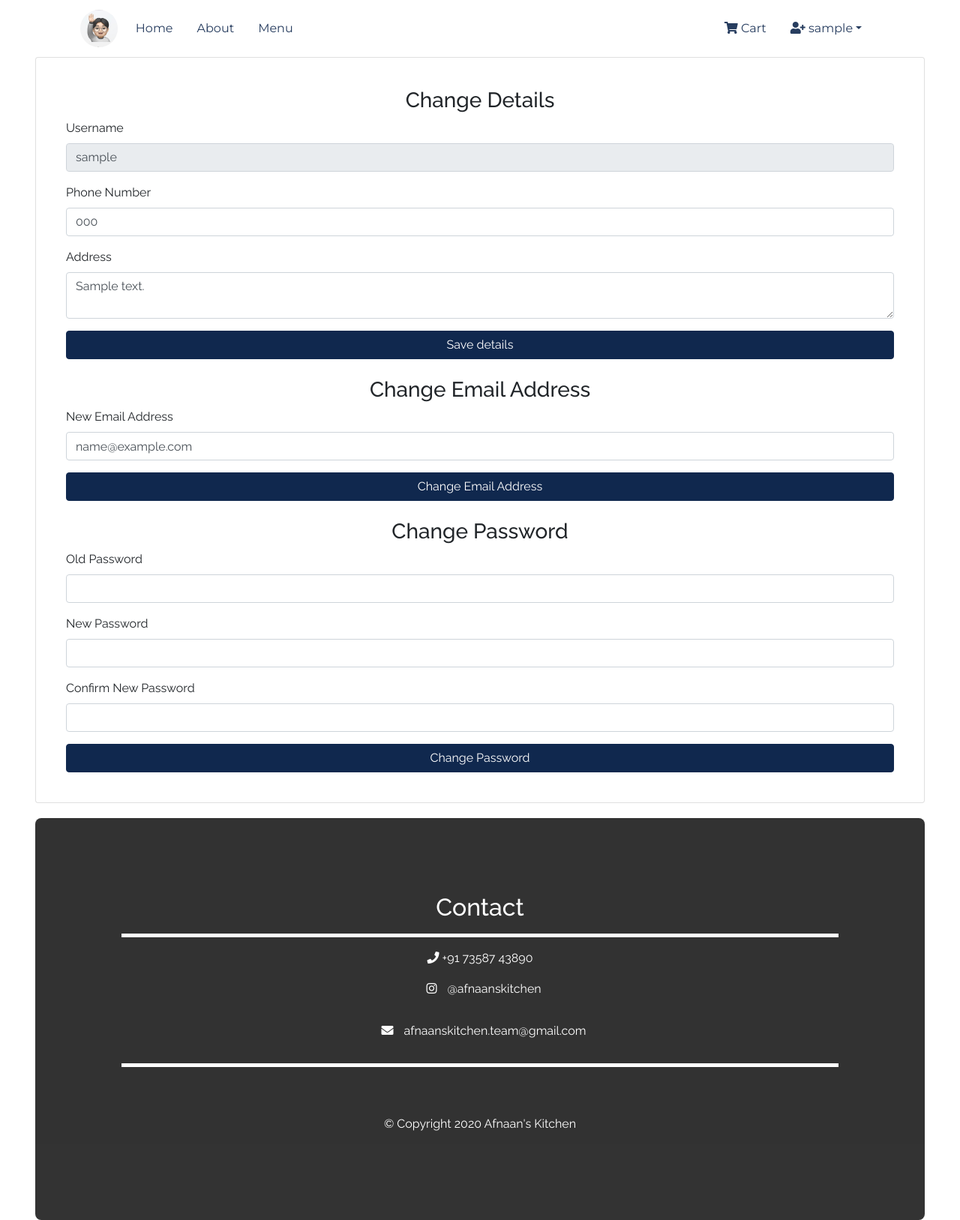
After one commit to safwansamsudeen/afnaans-kitchen, a Django app: page /settings in a window 1280 px wide. The commit adds this page. Shown: the whole page at 75% size. Run offline with Django 3.2, Linux system fonts and the light colour scheme; a user stored in the database is signed in; tables that the repository leaves empty hold one stand-in row (values such as "Sample post"); some libraries are stand-ins or nearby versions.

Commit message:
Account Confirmation debugging, also made Navbar different after login. Able to change details other than password in the settings page

```diff
--- a/akp/settings.py
+++ b/akp/settings.py
@@ -138,6 +138,7 @@ MEDIA_ROOT = os.path.join(BASE_DIR, 'media_files')
 MESSAGE_TAGS = {
     messages.ERROR: 'danger',
 }
+
 # Email Config
 EMAIL_HOST = 'smtp.gmail.com'
 EMAIL_PORT = 587
--- a/akp/static/css/style.css
+++ b/akp/static/css/style.css
@@ -49,6 +49,10 @@ hr {
 .toggler {
   font-size: 80%;
   font-weight: 500;
+}
+
+.dropdown {
+  opacity: 1;
 }
 
 /* Jumbotrons */
@@ -174,7 +178,11 @@ section#header.menu>.jumbotron {
   text-align: center;
 }
 
-#search-input {
+label {
+  text-align: center;
+}
+
+.styled-input {
   display: inline-block;
   width: 80%;
   margin-left: 10px;
@@ -201,7 +209,7 @@ section#header.menu>.jumbotron {
 }
 
 .social-icon {
-  margin: 20px 10px ;
+  margin: 20px 10px;
 }
 
 
--- a/core_app/models.py
+++ b/core_app/models.py
@@ -9,6 +9,8 @@ def random_id():
     range_start = 10**(n-1)
     range_end = (10**n)-1
     return randint(range_start, range_end)
+
+
 class CustomUser(models.Model):
     user = models.OneToOneField(User, on_delete=models.CASCADE)
     address = models.TextField()
--- a/core_app/urls.py
+++ b/core_app/urls.py
@@ -6,5 +6,11 @@ urlpatterns = [
     path('menu', views.menu, name='menu'),
     path('login', views.login, name='login'),
     path('register', views.register, name='register'),
-    path('confirm_account/<int:account_id>', views.confirm_account, name='confirm_account'),
+    path('confirm_account/<int:account_id>',
+         views.confirm_account, name='confirm_account'),
+    path('cart', views.cart, name='cart'),
+    path('settings', views.settings, name='settings'),
+    path('logout', views.logout, name='logout'),
+    path('change_password', views.change_password, name='change_password'),
+    path('change_email', views.change_email, name='change_email'),
 ]
--- a/core_app/views.py
+++ b/core_app/views.py
@@ -2,7 +2,86 @@ from django.shortcuts import render, redirect
 from django.contrib import messages, auth
 from django.contrib.auth.models import User
 from django.core.mail import send_mail
-from .models import FoodItemModel, TeamModel, FoodTypeModel, CustomUser
+from .models import FoodItemModel, TeamModel, FoodTypeModel, CustomUser, random_id
+
+
+def login_required(func):
+    def func_wrapper(req):
+        if req.user.is_authenticated:
+            return func(req)
+        else:
+            messages.error(req, "Please login first")
+            return render(req, 'login.html')
+    return func_wrapper
+
+
+@login_required
+def change_email(req):
+    current_user = CustomUser.objects.get(user=req.user.id)
+    if req.method == 'POST':
+        try:
+            email = req.POST.get("email")
+            current_user.confirm_id = random_id()
+            # if User.objects.filter(email=email).exists():
+            #     messages.error(req, "Email already exists!")
+            #     return redirect("settings")
+            send_mail(
+                "Afnaan's Kitchen Change Email Address",
+                f"""Hello,
+We have noticed that you have tried to change your account's email address. Please go to {req.META['HTTP_HOST']}/confirm_account/{current_user.confirm_id} to reconfirm your account. Your account has been temporarily disabled, but you can login as soon as you reconfirm your account.
+
+Best Wishes,
+Safwan Samsudeen,
+Afnaan's Kitchen
+                        """,
+                'afnaanskitchen.team@gmail.com',
+                [current_user.user.email],
+                fail_silently=False
+            )
+            current_user.user.email = email
+            current_user.confirmed = False
+            current_user.save()
+            current_user.user.save()
+            auth.logout(req)
+            messages.success(
+                req, 'We have sent you a confirmation email. Please check your old email inbox.')
+        except Exception as e:
+            print(e)
+            messages.error(req,
+                           'There was an error while trying to change your email address. Please try again')
+    return redirect('settings')
+
+
+@login_required
+def change_password(req):
+    pass
+
+
+@login_required
+def logout(req):
+    auth.logout(req)
+    messages.success(req, "You are now logged out.")
+    return redirect("index")
+
+
+@login_required
+def settings(req):
+    current_user = CustomUser.objects.get(user=req.user.id)
+    if req.method == 'POST':
+        try:
+            current_user.phone_number = req.POST.get('phone_number')
+            current_user.address = req.POST.get('address')
+            current_user.save()
+            messages.success(req, 'Your settings have been updated')
+        except:
+            messages.error(req,
+                           'There was an error while trying to save your credentials. Please try again')
+    return render(req, 'settings.html', {'cusUser': current_user})
+
+
+@login_required
+def cart(req):
+    pass
 
 
 def confirm_account(req, account_id):
@@ -38,8 +117,8 @@ def menu(req):
 
 def login(req):
     if req.method == "POST":
-        username = req.POST["username"]
-        password = req.POST["password"]
+        username = req.POST.get("username")
+        password = req.POST.get("password")
 
         user = auth.authenticate(username=username, password=password)
         print(user)
@@ -56,12 +135,12 @@ def login(req):
 
 def register(req):
     if req.method == "POST":
-        phone_number = req.POST["phone_number"]
-        address = req.POST["address"]
-        username = req.POST["username"]
-        email = req.POST["email"]
-        password = req.POST["password"]
-        password2 = req.POST["password2"]
+        phone_number = req.POST.get("phone_number")
+        address = req.POST.get("address")
+        username = req.POST.get("username")
+        email = req.POST.get("email")
+        password = req.POST.get("password")
+        password2 = req.POST.get("password2")
         # Password matches validation
         if password != password2:
             messages.error(req, "Passwords do not match!")
@@ -83,12 +162,20 @@ def register(req):
                     username=username, password=password, email=email)
                 custom_user = CustomUser.objects.create(
                     user=user, phone_number=phone_number, address=address)
-                send_mail("Afnaan's Kitchen Account confirmation",
-                          f"Thanks for signing up to Afnaan's Kitchen! We hope you will have an excellent time eating our yummy pizzas! Just one last step...\n\nHead over to {req.META['HTTP_HOST']}/confirm_account/{custom_user.confirm_id}",
-                          'safwansamsudeen@gmail.com',
-                          [email, 'safwansamsudeen@gmail.com'],
-                          fail_silently=False
-                          )
+                send_mail(
+                    "Afnaan's Kitchen Account confirmation",
+                    f"""Thanks for signing up to Afnaan's Kitchen! We hope you will have an excellent time eating our yummy pizzas! Just one last step...
+
+Head over to {req.META['HTTP_HOST']}/confirm_account/{custom_user.confirm_id} to automatically confirm your account. You will then by redirected to you dashboard. Happy eating!
+
+Best Wishes,
+Safwan Samsudeen,
+Afnaan's Kitchen
+                    """,
+                    'afnaanskitchen.team@gmail.com',
+                    [email],
+                    fail_silently=False
+                )
                 messages.success(
                     req, "We sent you a confirmation link. Please check your inbox.")
                 return redirect("login")
--- a/static_files/css/style.css
+++ b/static_files/css/style.css
@@ -49,6 +49,10 @@ hr {
 .toggler {
   font-size: 80%;
   font-weight: 500;
+}
+
+.dropdown {
+  opacity: 1;
 }
 
 /* Jumbotrons */
@@ -201,7 +205,7 @@ section#header.menu>.jumbotron {
 }
 
 .social-icon {
-  margin: 20px 10px ;
+  margin: 20px 10px;
 }
 
 
--- a/templates/menu.html
+++ b/templates/menu.html
@@ -11,7 +11,7 @@
 <section id="menu">
   <div class="form-group search-group">
     <label for="search-input"> Search: </label>
-    <input type="text" class="form-control" id="search-input" />
+    <input type="text" class="form-control styled-input" id="search-input" />
   </div>
   <div class="hidden unavailable">No results available</div>
   {% for item_type in items %}
--- a/templates/partials/_footer.html
+++ b/templates/partials/_footer.html
@@ -6,8 +6,8 @@
             <a href="tel:+917358743890" class="footer-link col-lg-12"><i class="fa fa-phone"></i> +91 73587 43890</a>
             <a href="https://www.instagram.com/afnaanskitchen/" class="footer-link col-lg-12"><i
                     class="social-icon fab fa-instagram"></i> @afnaanskitchen</a>
-            <a href="mailto:afnaanskitchen@gmail.com" class="footer-link col-lg-12">
-                <i class="social-icon fas fa-envelope"></i> afnaanskitchen@gmail.com
+            <a href="mailto:afnaanskitchen.team@gmail.com" class="footer-link col-lg-12">
+                <i class="social-icon fas fa-envelope"></i> afnaanskitchen.team@gmail.com
             </a>
         </div>
         <hr />
--- a/templates/partials/_navbar.html
+++ b/templates/partials/_navbar.html
@@ -19,6 +19,24 @@
                 </li>
             </ul>
             <ul class="navbar-nav ml-auto">
+                {% if user.is_authenticated %}
+                <li class="nav-item mr-3 {% if '/register' == request.path %}active{% endif %}">
+                    <a class="nav-link" href="{% url 'cart' %}">
+                        <i class="fa fa-shopping-cart"></i> Cart</a>
+                </li>
+                <li class="nav-item mr-3 dropdown {% if '/login' == request.path %}active{% endif %}">
+                    <a class="nav-link dropdown-toggle" id='dropdownMenuButton' data-toggle="dropdown" href=''
+                        aria-haspopup="true" aria-expanded="false">
+                        <i class="fas fa-user-plus"></i> {{user.username}}</a>
+                    </a>
+                    <div class="dropdown-menu" aria-labelledby="dropdownMenuButton">
+                        <a class="dropdown-item" href="{% url 'settings' %}">Settings</a>
+                        <a class="dropdown-item" href="#">Something else here</a>
+                        <div class="dropdown-divider"></div>
+                        <a class="dropdown-item" href="{% url 'logout' %}">Log Out</a>
+                    </div>
+                </li>
+                {% else %}
                 <li class="nav-item mr-3 {% if '/register' == request.path %}active{% endif %}">
                     <a class="nav-link" href="{% url 'register' %}">
                         <i class="fas fa-user-plus"></i> Register</a>
@@ -27,6 +45,7 @@
                     <a class="nav-link" href="{% url 'login' %}">
                         <i class="fas fa-sign-in-alt"></i> Login</a>
                 </li>
+                {% endif %}
             </ul>
         </div>
     </div>
--- /dev/null
+++ b/templates/settings.html
@@ -0,0 +1,57 @@
+{% extends 'base.html' %}
+{% block title %}Settings{% endblock %}
+{% block content %}
+
+<div class="card">
+    <div class="card-body">
+        {% include 'partials/_alerts.html' %}
+        <h3 class='text-center'>Change Details</h3>
+        <form action="{% url 'settings' %}" method="POST">
+            {% csrf_token %}
+            <div class="form-group">
+                <label for="username">Username</label>
+                <input type="text" name="username" class="form-control" value='{{cusUser}}' required autocomplete="off"
+                    disabled />
+            </div>
+            <div class="form-group">
+                <label for="phone_number">Phone Number</label>
+                <input type="text" name="phone_number" class="form-control" value='{{cusUser.phone_number}}' required
+                    autocomplete="off" />
+            </div>
+            <div class="form-group">
+                <label for="address">Address</label>
+                <textarea name="address" class="form-control" required>{{cusUser.address}}</textarea>
+            </div>
+            <input type="submit" value="Save details" class="btn btn-primary btn-block" />
+        </form>
+        <h3 class='text-center mt-4'>Change Email Address</h3>
+        <form action="{% url 'change_email' %}" method='POST'>
+            {% csrf_token %}
+            <div class="form-group">
+                <label for="email">New Email Address</label>
+                <input type="email" name="email" class="form-control" value='{{cusUser.user.email}}' required
+                    autocomplete="off" />
+            </div>
+            <input type="submit" value="Change Email Address" class="btn btn-primary btn-block" />
+        </form>
+        <h3 class='text-center mt-4'>Change Password</h3>
+        <form action="{% url 'change_password' %}" method='POST'>
+            {% csrf_token %}
+            <div class="form-group">
+                <label for="password2">Old Password</label>
+                <input type='password' name="password" class="form-control" required autocomplete="off" />
+            </div>
+            <div class="form-group">
+                <label for="password2">New Password</label>
+                <input type='password' name="password" class="form-control" required autocomplete="off" />
+            </div>
+            <div class="form-group">
+                <label for="password">Confirm New Password</label>
+                <input type="password" name="password2" class="form-control" required autocomplete="off" />
+            </div>
+            <input type="submit" value="Change Password" class="btn btn-primary btn-block" />
+        </form>
+    </div>
+</div>
+
+{% endblock content %}
```
